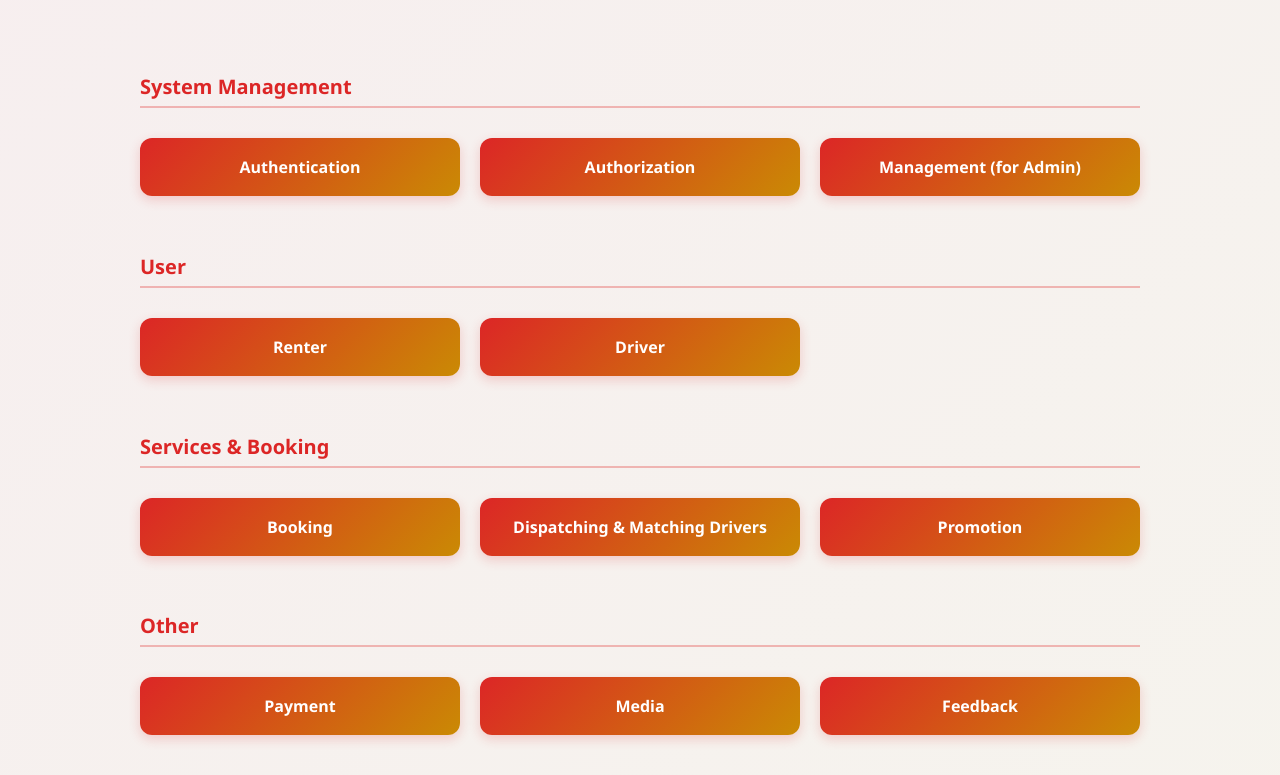
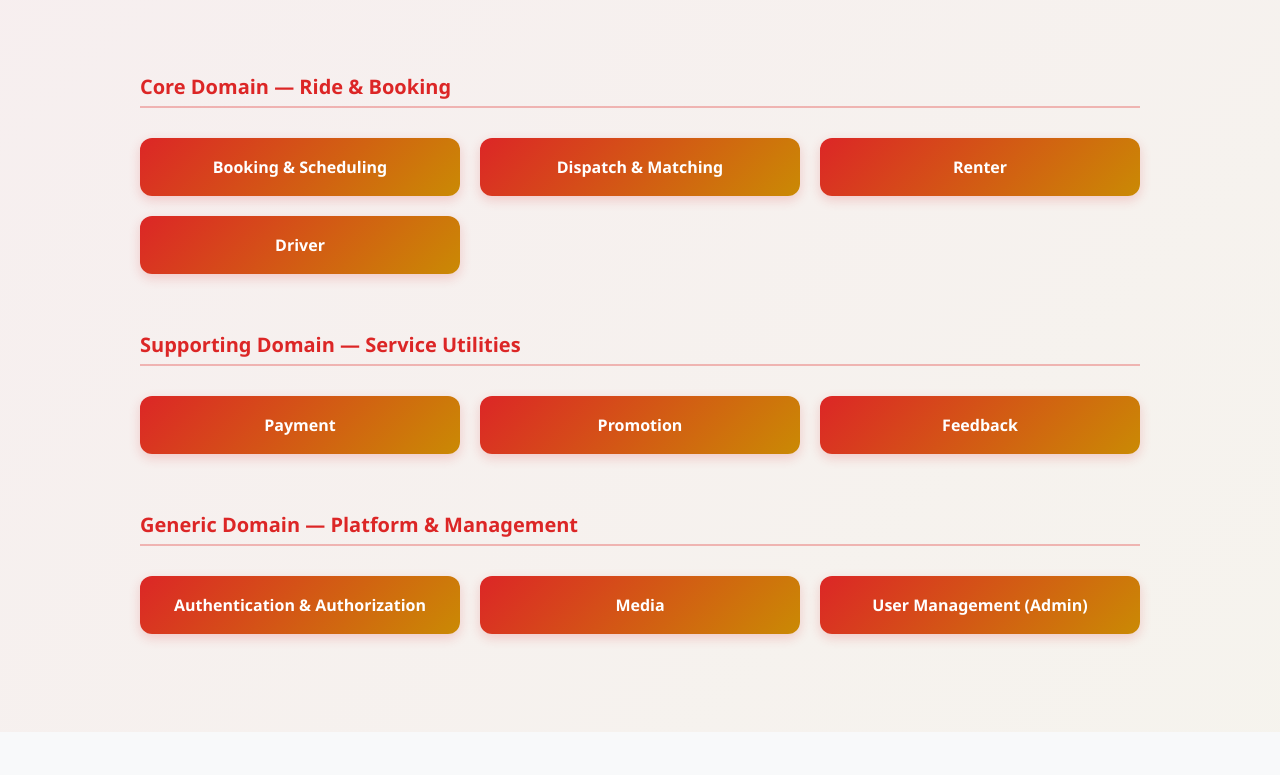
Before and after one commit to ThanhDuy190304/API-designs---Software-Engineer-Thesis-K22, a plain HTML site: page index.html in a window 1280 px wide. Shown: the part 148-923 px from the top of the page. After the commit the page ends 880 px from the top, so only its background shows below. Drawn offline with Linux system fonts and the light colour scheme.

Commit message:
separate following ddd

```diff
--- a/index.html
+++ b/index.html
@@ -12,49 +12,52 @@
     <div class="header-container">
         <h2 class="header">SayReal</h2>
     </div>
+
     <div class="buttons-container">
 
-        <!-- System Management Group -->
         <div class="button-group">
-            <h2 class="group-title">System Management</h2>
-            <a href="https://thanhduy190304.github.io/API-designs---Software-Engineer-Thesis-K22/src/authentication.html"
-                target="_blank" class="btn">Authentication</a>
-            <a href="https://thanhduy190304.github.io/API-designs---Software-Engineer-Thesis-K22/src/authorization.html"
-                target="_blank" class="btn">Authorization</a>
-            <a href="https://thanhduy190304.github.io/API-designs---Software-Engineer-Thesis-K22/src/management.html"
-                target="_blank" class="btn">Management (for Admin)</a>
-        </div>
+            <h2 class="group-title">Core Domain — Ride & Booking</h2>
 
-        <!-- User Group -->
-        <div class="button-group">
-            <h2 class="group-title">User</h2>
+            <a href="https://thanhduy190304.github.io/API-designs---Software-Engineer-Thesis-K22/src/booking.html"
+                target="_blank" class="btn">Booking & Scheduling</a>
+
+            <a href="https://thanhduy190304.github.io/API-designs---Software-Engineer-Thesis-K22/src/dispatch_and_matching.html"
+                target="_blank" class="btn">Dispatch & Matching</a>
+
             <a href="https://thanhduy190304.github.io/API-designs---Software-Engineer-Thesis-K22/src/renter.html"
                 target="_blank" class="btn">Renter</a>
+
             <a href="https://thanhduy190304.github.io/API-designs---Software-Engineer-Thesis-K22/src/driver.html"
                 target="_blank" class="btn">Driver</a>
         </div>
 
-        <!-- Booking and Services -->
+
         <div class="button-group">
-            <h2 class="group-title">Services & Booking</h2>
-            <a href="https://thanhduy190304.github.io/API-designs---Software-Engineer-Thesis-K22/src/booking.html"
-                target="_blank" class="btn">Booking</a>
-            <a href="https://thanhduy190304.github.io/API-designs---Software-Engineer-Thesis-K22/src/dispatching_and_matching.html"
-                target="_blank" class="btn">Dispatching & Matching Drivers</a>
+            <h2 class="group-title">Supporting Domain — Service Utilities</h2>
+
+            <a href="https://thanhduy190304.github.io/API-designs---Software-Engineer-Thesis-K22/src/payment.html"
+                target="_blank" class="btn">Payment</a>
+
             <a href="https://thanhduy190304.github.io/API-designs---Software-Engineer-Thesis-K22/src/promotion.html"
                 target="_blank" class="btn">Promotion</a>
-        </div>
 
-        <!-- Other -->
-        <div class="button-group">
-            <h2 class="group-title">Other</h2>
-            <a href="https://thanhduy190304.github.io/API-designs---Software-Engineer-Thesis-K22/src/payment.html"
-                target="_blank" class="btn">Payment</a>
-            <a href="https://thanhduy190304.github.io/API-designs---Software-Engineer-Thesis-K22/src/media.html"
-                target="_blank" class="btn">Media</a>
             <a href="https://thanhduy190304.github.io/API-designs---Software-Engineer-Thesis-K22/src/feedback.html"
                 target="_blank" class="btn">Feedback</a>
         </div>
+
+        <div class="button-group">
+            <h2 class="group-title">Generic Domain — Platform & Management</h2>
+
+            <a href="https://thanhduy190304.github.io/API-designs---Software-Engineer-Thesis-K22/src/iam.html"
+                target="_blank" class="btn">Authentication & Authorization</a>
+
+            <a href="https://thanhduy190304.github.io/API-designs---Software-Engineer-Thesis-K22/src/media.html"
+                target="_blank" class="btn">Media</a>
+
+            <a href="https://thanhduy190304.github.io/API-designs---Software-Engineer-Thesis-K22/src/management.html"
+                target="_blank" class="btn">User Management (Admin)</a>
+        </div>
+
 
     </div>
 
```
Also changed, not shown: src/authorization.html (deleted, +0 -23 lines), src/iam.html (renamed from src/authentication.html, +2 -2 lines), src/dispatch_and_matching.html (renamed from src/dispatching_and_matching.html).
